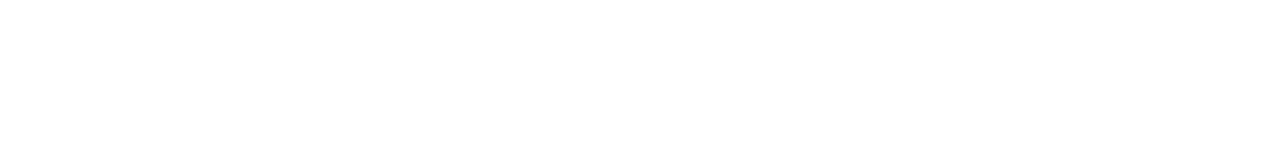
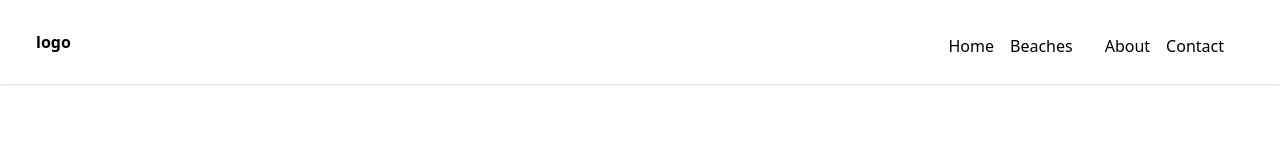
Before and after one commit to uhrzel/tailwindcss_test, a website: page src/index.html in a window 1280 px wide. Drawn offline with Linux system fonts and the light colour scheme.

Commit message:
first commit

```diff
--- a/src/index.html
+++ b/src/index.html
@@ -1,12 +1,50 @@
 <!DOCTYPE html>
 <html lang="en">
+
 <head>
   <meta charset="UTF-8" />
   <meta name="viewport" content="width=device-width, initial-scale=1.0" />
   <title>Document</title>
   <link rel="stylesheet" href="../dist/style.css" />
 </head>
+
 <body>
 
+  <div class="mx-auto">
+    <nav class="nav-bar p-5 bg-white shadow md:flex md:items-center md:justify-between">
+      <!-- logo -->
+      <a href="#" class="block py-2 pr-3 pl-4 text-gray
+  font-semibold hover:text-blue-600 focus:outline-none "> logo</a>
+      </a>
+      <!-- toggle button for mobile menu-->
+      <button id="menuBtn" onclick="toggleMenu()" class="md:hidden flex items-center px-3 py-2 border rounded text
+  uppercase border-gray-700 hover:border-blue-600 appearance-
+  none focus:outline-none">
+      </button>
+      <ul id="menuItems" class="md:flex hidden w-full pb-4
+pt-2 mt-2 mb-4 list-reset lg:pb-0 justify-
+end md:w-auto md:mt-0 md:mb-0 mx-9">
+        <li><a href="#home" class="block py-2 pr-4 pl-
+  4 leading-tight no-underline navActiveClass">Home
+          </a></li>
+        <li><a href="#about" class="block py-2 pr-4 pl-
+    4 leading-tight no-underline  navActiveClass">Beaches
+          </a></li>
+        <li><a href="#services" class="block py-2 pr-
+      4 pl-4 leading-tight no-underline
+      navActiveClass">About
+          </a></li>
+        <li><a href="#services" class="block py-2 pr-
+      4 pl-4 leading-tight no-underline
+      navActiveClass">Contact
+          </a></li>
+
+      </ul>
+
+
+    </nav>
+  </div>
+<script src="../src/index.js"></script>
 </body>
+
 </html>
--- /dev/null
+++ b/src/index.js
@@ -0,0 +1,8 @@
+function toggleMenu() {
+  const navbar = document.querySelector(".nav-bar");
+  if (navbar) {
+    navbar.classList.toggle("show");
+  } else {
+    console.log("No nav bar found");
+  }
+}
```
Also changed, not shown: dist/style.css. Lines whose indentation alone changed are shown as unchanged.
